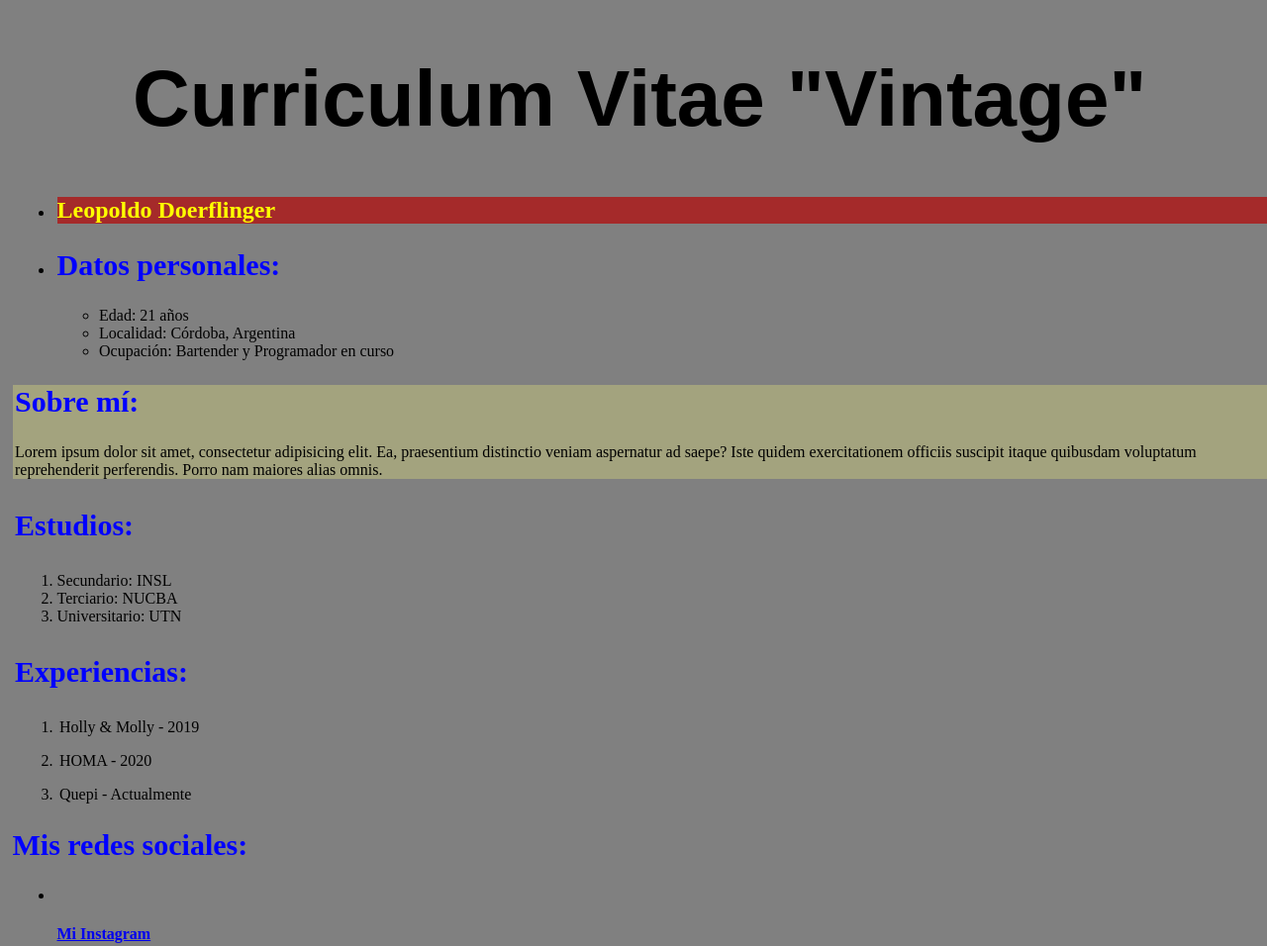
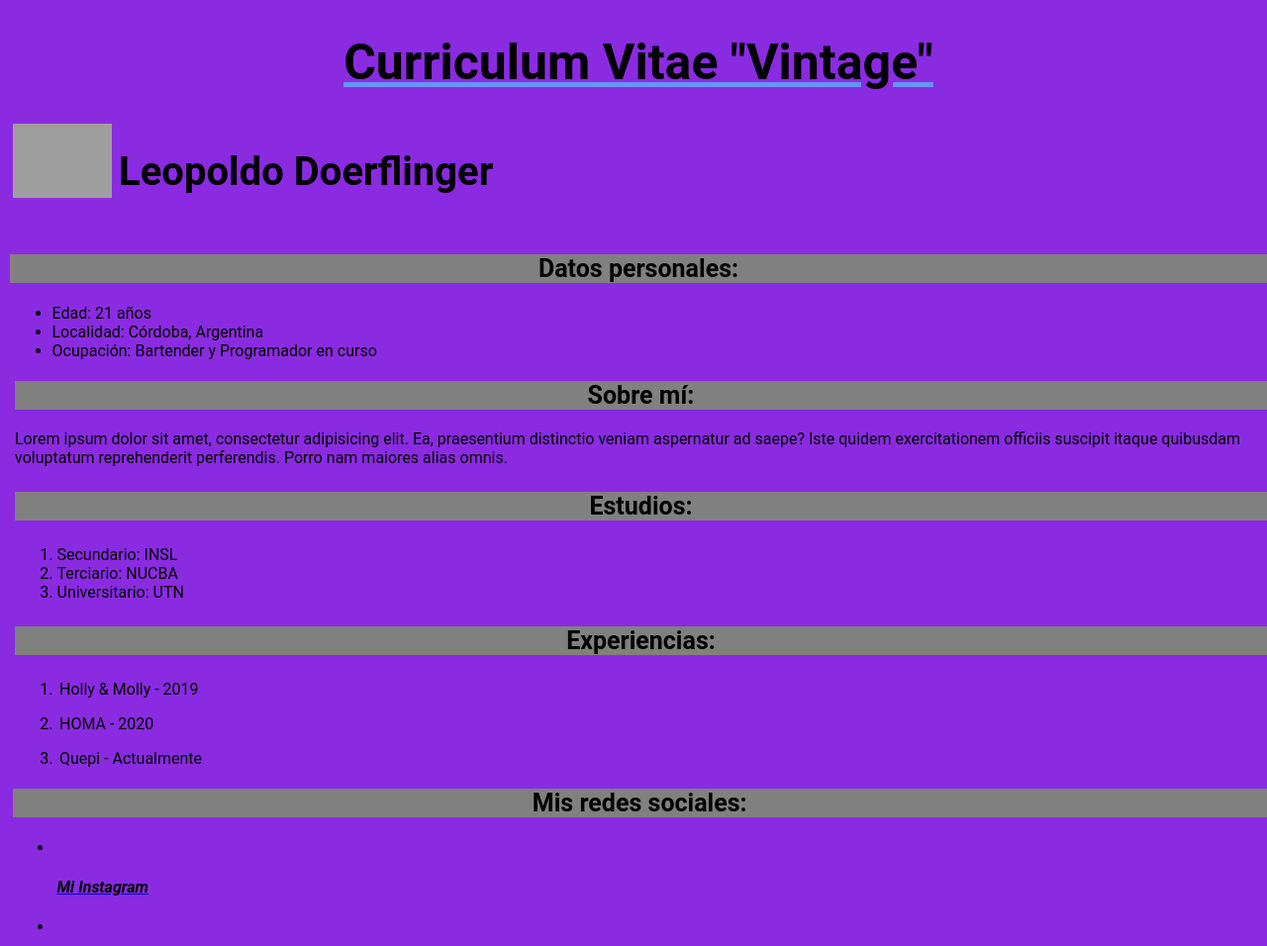
Before and after one commit to LeoDoerflinger/Clases-Nucba, a plain HTML site: page 05/index.html in a window 1280 px wide. Shown: the top 956 px of the page at 99% size. Drawn offline with Linux system fonts and the light colour scheme; grey boxes are pictures that could not be loaded.

Commit message:
Se agregan nuevos archivos

```diff
--- a/index.html
+++ b/05/index.html
@@ -8,31 +8,29 @@
   <title>CV segunda clase</title>
   <link rel="stylesheet" href="style.css" />
 </head>
-<body style="background-color: grey">
+
+<body>
   <main>
-    <header>
-      <h1 class="titulo" style="font-size: 80px">
+    <h1 class="titulo">
       Curriculum Vitae "Vintage"
     </h1>
-      <ul>
-        <li>
-          <h2 style="background-color: brown" id="nombre">
+    <div class="perfil">
+      <img src="https://i.pinimg.com/originals/e2/c8/94/e2c894c76a4073d2cef54898100b23e2.png" alt="foto perfil"
+        class="foto">
+      <h2 id="nombre">
         Leopoldo Doerflinger
       </h2>
-        </li>
-        <li>
-          <h2 class="subTitle">Datos personales:</h2>
+    </div>
+    <h2 class="subTitulo" id="datosPers">Datos personales:</h2>
     <ul>
       <li>Edad: 21 años</li>
       <li>Localidad: Córdoba, Argentina</li>
       <li>Ocupación: Bartender y Programador en curso</li>
     </ul>
     </li>
-      </ul>
-    </header>
     <section>
-      <div style="background-color: #a3a37e">
-        <h2 class="subTitle">Sobre mí:</h2>
+      <div>
+        <h2 class="subTitulo">Sobre mí:</h2>
         <p>
           Lorem ipsum dolor sit amet, consectetur adipisicing elit. Ea,
           praesentium distinctio veniam aspernatur ad saepe? Iste quidem
@@ -41,7 +39,7 @@
         </p>
       </div>
       <div>
-        <h3 class="subTitle">Estudios:</h3>
+        <h3 class="subTitulo">Estudios:</h3>
         <ol>
           <li>Secundario: INSL</li>
           <li>Terciario: NUCBA</li>
@@ -49,7 +47,7 @@
         </ol>
       </div>
       <div>
-        <h3 class="subTitle">Experiencias:</h3>
+        <h3 class="subTitulo">Experiencias:</h3>
         <ol>
           <li>
             <p>Holly & Molly - 2019</p>
@@ -64,21 +62,21 @@
       </div>
     </section>
     <footer>
-      <h2 class="subTitle">Mis redes sociales:</h2>
+      <h2 class="subTitulo">Mis redes sociales:</h2>
       <ul>
         <li>
           <a href="https://www.instagram.com/leo_doerflinger">
-            <h4>Mi Instagram</h4>
+            <h4 class="redes">Mi Instagram</h4>
           </a>
         </li>
         <li>
           <a href="https://twitter.com/leodoerflinger">
-            <h4>Mi Twitter</h4>
+            <h4 class="redes">Mi Twitter</h4>
           </a>
         </li>
         <li>
           <a href="https://www.linkedin.com/in/leopoldo-doerflinger-737570186/">
-            <h4>Mi LinkedIn</h4>
+            <h4 class="redes">Mi LinkedIn</h4>
           </a>
         </li>
       </ul>
--- /dev/null
+++ b/05/style.css
@@ -0,0 +1,57 @@
+/*CON EL .ALGO SE HACE REFERENCIA A LAS CLASS, Y CON #ALGO SE HACE REFERENCIA A LOS ID*/
+* {
+    margin-right: 0px;
+    margin-left: 2.5px;
+    background-color: blueviolet;
+    font-family: 'Roboto', sans-serif;
+}
+
+@font-face {
+    font-family: 'Roboto', sans-serif;
+    src: url(https://fonts.googleapis.com/css2?family=Roboto&display=swap);
+}
+
+.titulo {
+    font-size: 50px;
+    text-decoration: underline cornflowerblue;
+    text-align: center;
+    font-family: 'Roboto', sans-serif;
+}
+
+.subTitulo {
+    text-align: center;
+    font-size: 25px;
+    background-color: grey;
+    font-family: 'Roboto', sans-serif;
+}
+
+#datosPers{
+    margin-top: 60px;
+}
+
+.subTitulo:hover {
+    /* LOS : HACEN REFERENCIA A UNA SUBCLASE */
+    color: white;
+}
+
+.redes {
+    color: black;
+    font-style: oblique;
+}
+
+.redes:hover {
+    color: whitesmoke;
+}
+
+.perfil img{
+    width: 100px;
+    float: left;
+}
+
+#nombre {
+    margin-left: 110px;
+    padding-top: 25px;
+    font-family: 'Roboto', sans-serif;
+    color: black;
+    font-size: 40px;
+}
--- a/style.css
+++ /dev/null
@@ -1,27 +0,0 @@
-/*CON EL .ALGO SE HACE REFERENCIA A LAS CLASS, Y CON #ALGO SE HACE REFERENCIA A LOS ID*/
-* {
-    margin-right: 0px;
-    margin-left: 2.5px;
-}
-@font-face{
-    font-family: 'Kdam Thmor Pro', sans-serif;
-    src: url(https://fonts.googleapis.com/css2?family=Kdam+Thmor+Pro&display=swap);
-}
-
-.titulo{
-    text-align: center;
-    font-family: 'Kdam Thmor Pro', sans-serif;
-}
-.subTitle {
-    color: blue;
-    font-size: 30px;
-}
-
-.subTitle:hover {
-    /* LOS : HACEN REFERENCIA A UNA SUBCLASE */
-    color: red;
-}
-
-#nombre {
-    color: yellow;
-}
```
Also changed, not shown: 01/1erClaseComienzo.html (renamed from 1erClaseComienzo.html), 02/2daClase.html (renamed from 2daClase.html), 02/2daClaseCV.html (renamed from 2daClaseCV.html). Lines whose indentation alone changed are shown as unchanged.
